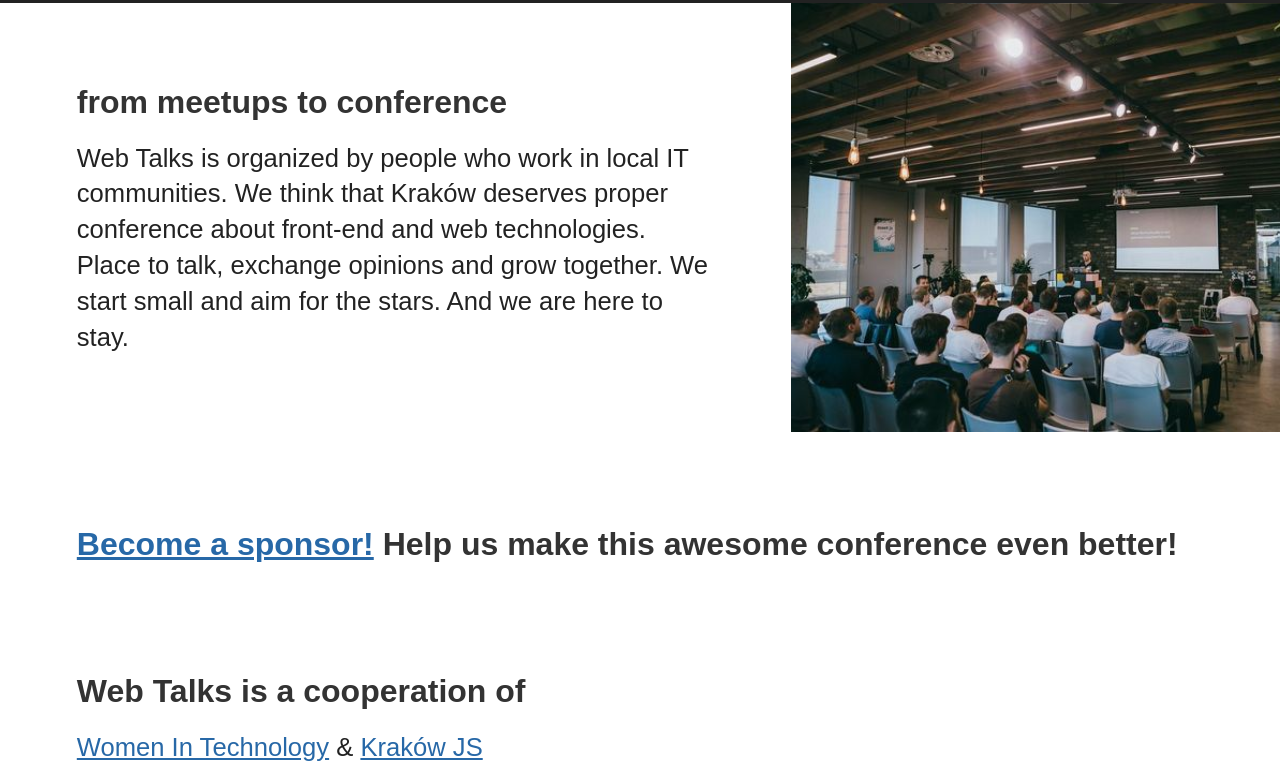
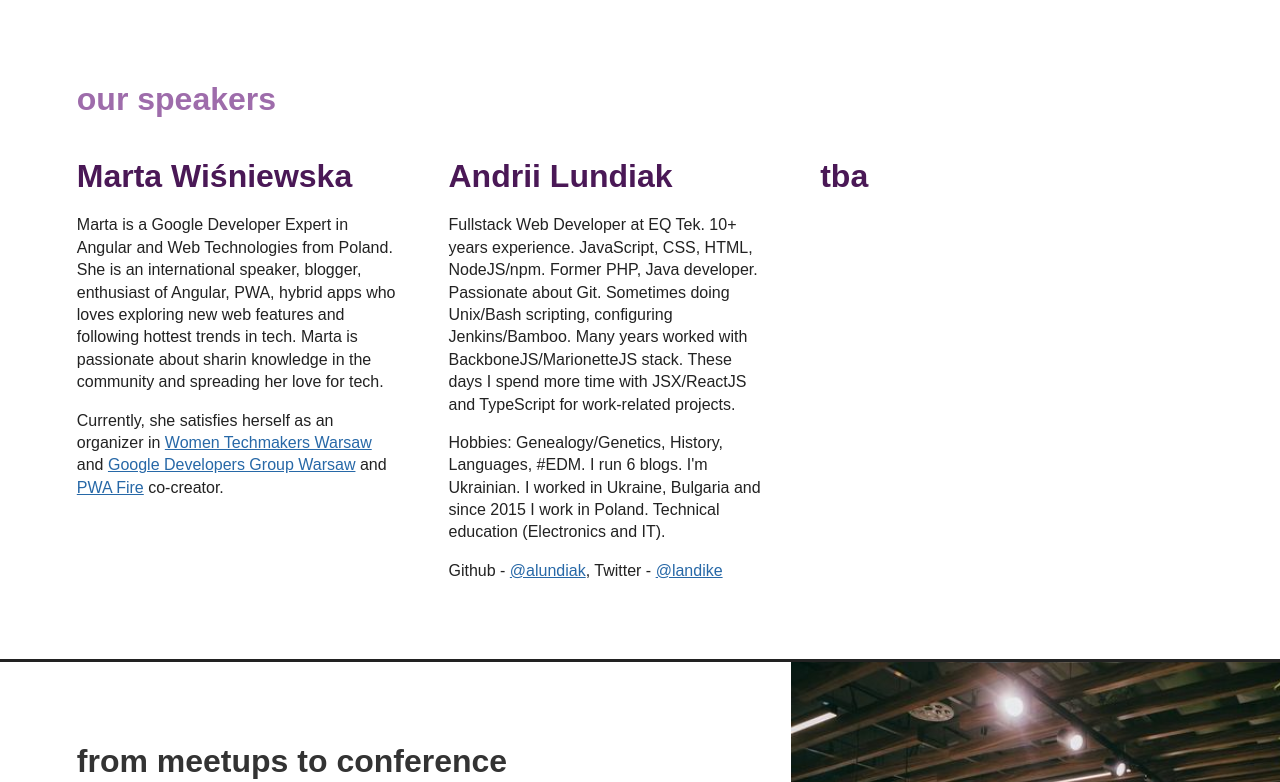
Before and after one commit to webtalks-conference/webtalks-conference.github.io, a plain HTML site: page index.html in a window 1280 px wide. Shown: the part 800-1582 px from the top of the page. Drawn offline with Linux system fonts and the light colour scheme; a web font is replaced by a local one.

Commit message:
Speakers <3

```diff
--- a/index.html
+++ b/index.html
@@ -146,7 +146,48 @@
              }
          }
 
+         .speakers-list {
+             width: 100%;
+             display: flex;
+             flex-direction: column;
+             margin: 0 -2vw;
+             margin-top: 2rem;
+         }
+
+         .speakers-list li {
+             padding: 0 2vw 2rem 2vw;
+         }
+
+         .speakers-list h1 {
+             font-size: 1.5rem;
+         }
+
+         .speakers-list p {
+             font-size: 1rem;
+         }
+
+         .speakers-list p + p {
+             margin-top: 1rem;
+         }
+
+         .row-speakers .content > h1 {
+             color: #9e6cab;
+         }
+
+         .speakers-list h1 {
+             color: #4a1856;
+         }
+
          @media only screen and (min-width: 900px) {
+             .speakers-list {
+                 flex-direction: row;
+             }
+
+             .speakers-list li {
+                 flex-basis: 33%;
+                 padding: 0 2vw;
+             }
+
              .content h1 {
                  font-size: 2.5vw;
              }
@@ -254,6 +295,43 @@
             </div>
         </section>
 
+        <div class="row-single row-speakers">
+            <section class="content">
+                <h1>our speakers</h1>
+
+                <ul class="speakers-list">
+                    <li>
+                        <h1>
+                            Marta Wiśniewska
+                        </h1>
+                        <p>
+                            Marta is a Google Developer Expert in Angular and Web Technologies from Poland. She is an international speaker, blogger, enthusiast of Angular, PWA, hybrid apps who loves exploring new web features and following hottest trends in tech. Marta is passionate about sharin knowledge in the community and spreading her love for tech.
+                        </p>
+                        <p>
+                            Currently, she satisfies herself as an organizer in <a href="https://www.facebook.com/WomenTechmakersWarsaw/">Women Techmakers Warsaw</a> and <a href="https://gdgwarszawa.pl/">Google Developers Group Warsaw</a> and <a href="https://pwafire.org/">PWA Fire</a> co-creator.
+                        </p>
+                    </li>
+                    <li>
+                        <h1>
+                            Andrii Lundiak
+                        </h1>
+                        <p>
+                            Fullstack Web Developer at EQ Tek. 10+ years experience. JavaScript, CSS, HTML, NodeJS/npm. Former PHP, Java developer. Passionate about Git. Sometimes doing Unix/Bash scripting, configuring Jenkins/Bamboo. Many years worked with BackboneJS/MarionetteJS stack. These days I spend more time with JSX/ReactJS and TypeScript for work-related projects.
+                        </p>
+                        <p>
+                            Hobbies: Genealogy/Genetics, History, Languages, #EDM. I run 6 blogs. I'm Ukrainian. I worked in Ukraine, Bulgaria and since 2015 I work in Poland. Technical education (Electronics and IT).
+                        </p>
+                        <p>
+                            Github - <a href="https://github.com/alundiak">@alundiak</a>, Twitter - <a href="https://twitter.com/landike">@landike</a>
+                        </p>
+                    </li>
+                    <li>
+                        <h1>tba</h1>
+                    </li>
+                </ul>
+            </section>
+        </div>
+
         <div class="row golden-ratio started-from-the-bottom">
             <section class="content">
                 <h1>from meetups to conference</h1>
```
